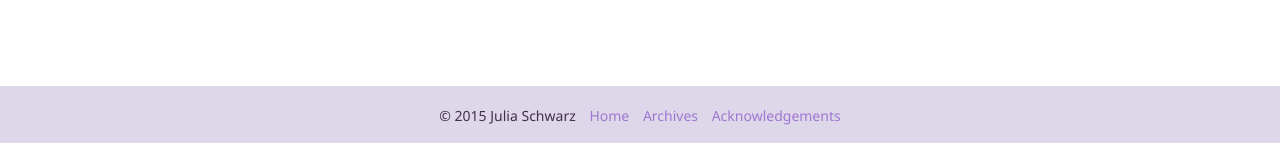
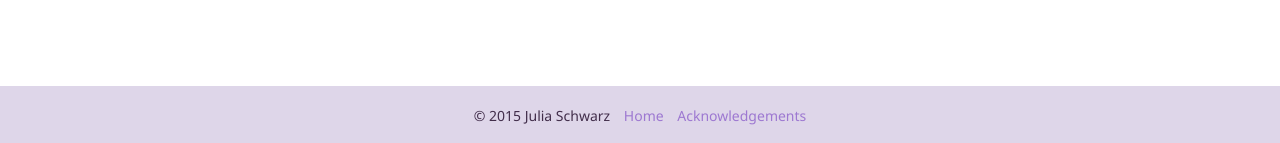
Before and after one commit to julenka/jsnet, a Jekyll site: the page built from archives.html, in a window 1280 px wide. Shown: the part 754-897 px from the top of the page. Built offline with Jekyll 4.4.1, drawn with Linux system fonts in a browser that asks for light colours.

Commit message:
remove archives from footer

```diff
--- a/_includes/footer.html
+++ b/_includes/footer.html
@@ -6,7 +6,7 @@
                     <p class="text-muted">
                         <span class="hidden-xs">&copy; 2015 Julia Schwarz</span>
                         <a href="/">Home</a>
-                        <a href=" /archives ">Archives</a>
+                        <!-- <a href=" /archives ">Archives</a> -->
                         <a href=" /acknowledgements ">Acknowledgements</a>
                     </p>
                 </div>
```
